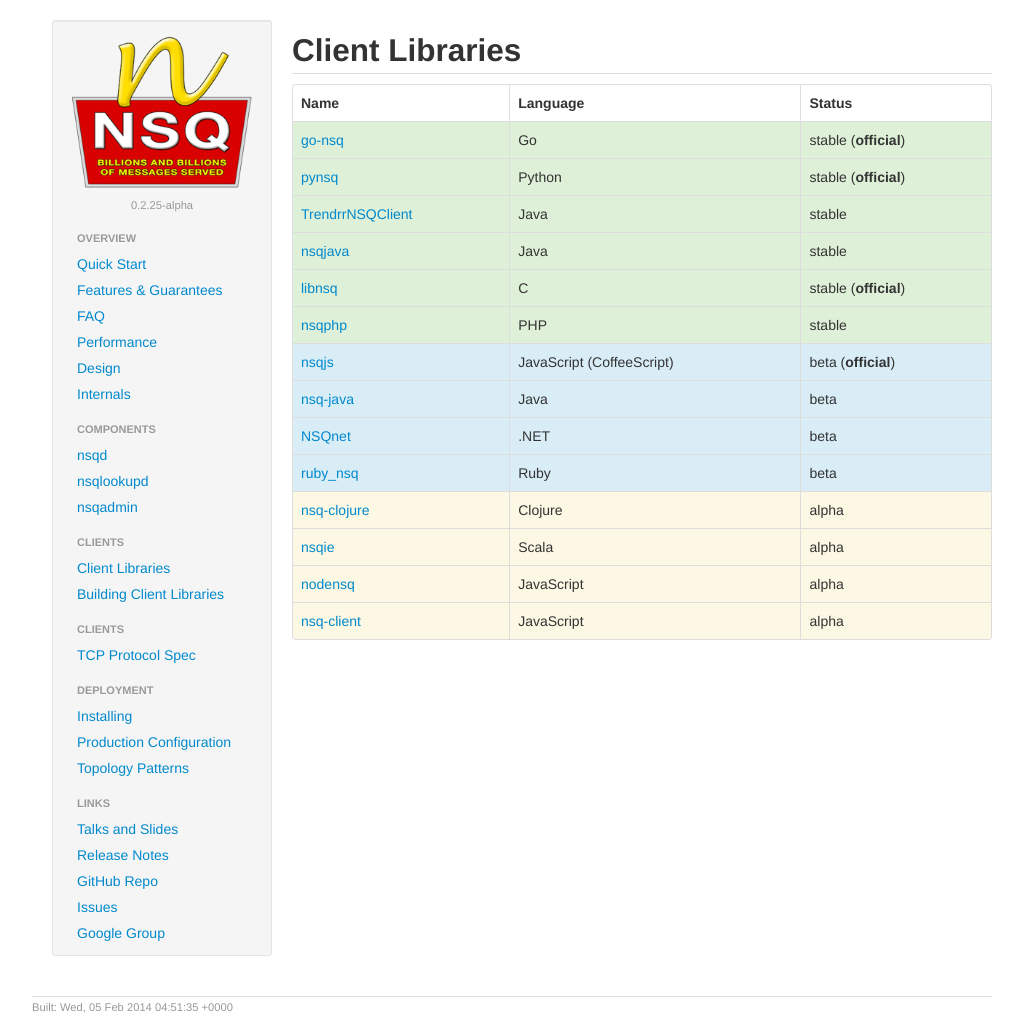
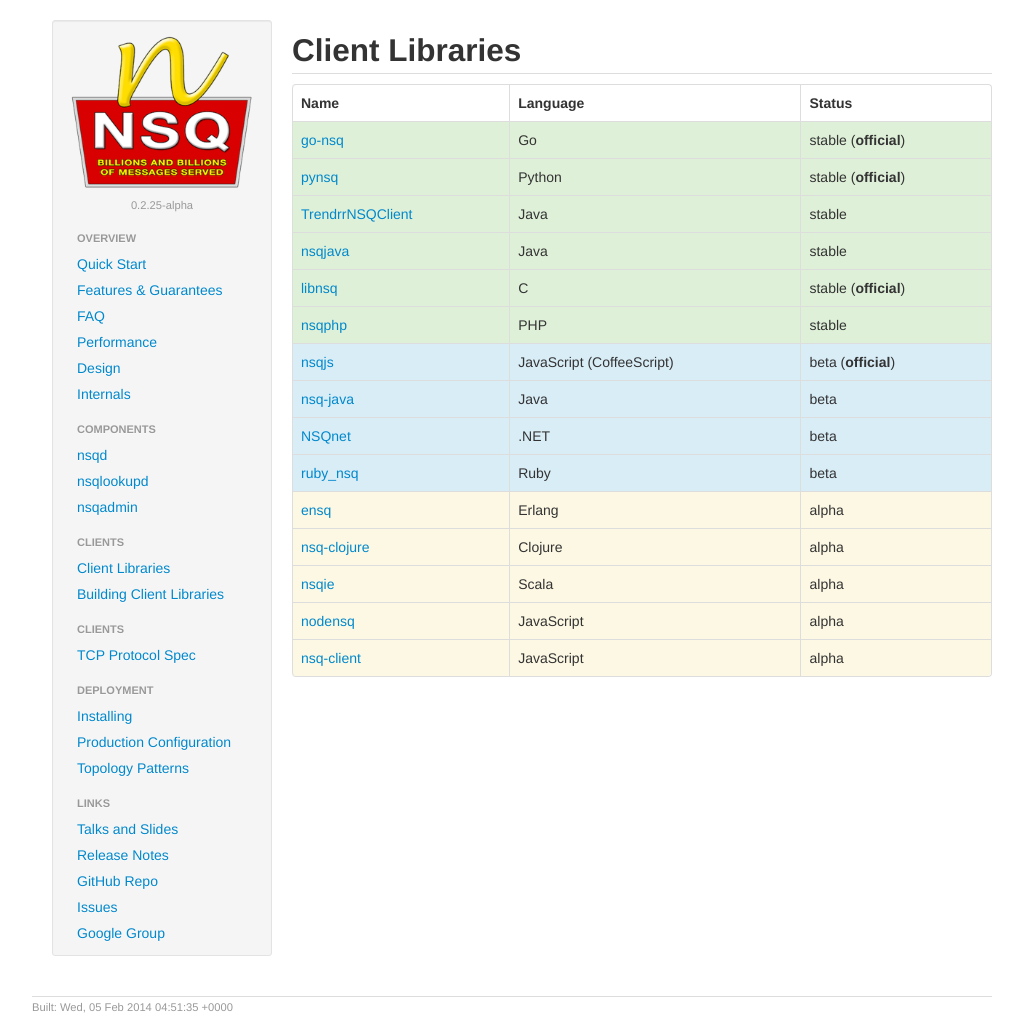
Before and after one commit to nsqio/nsq, a Jekyll site: the page built from _posts/2013-02-01-client_libraries.md, in a window 1280 px wide. Shown: the whole page, without its empty margins (118-1141 px from the left). Built offline with Jekyll 4.4.1, drawn with Linux system fonts in a browser that asks for light colours.

Commit message:
add ensq

```diff
--- a/_posts/2013-02-01-client_libraries.md
+++ b/_posts/2013-02-01-client_libraries.md
@@ -62,6 +62,11 @@ permalink: /clients/client_libraries.html
     <td>beta</td>
   </tr>
   <tr class="warning">
+    <td><a href="https://github.com/project-fifo/ensq">ensq</a></td>
+    <td>Erlang</td>
+    <td>alpha</td>
+  </tr>
+  <tr class="warning">
     <td><a href="https://github.com/thieman/nsq-clojure">nsq-clojure</a></td>
     <td>Clojure</td>
     <td>alpha</td>
```
